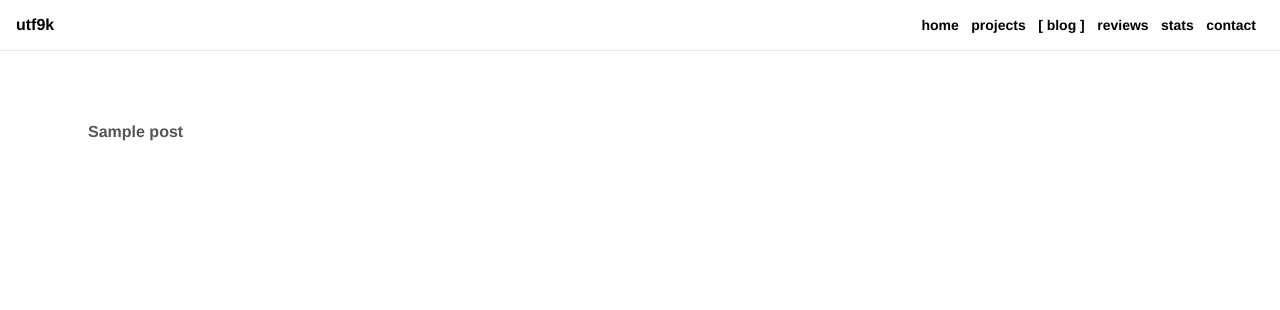
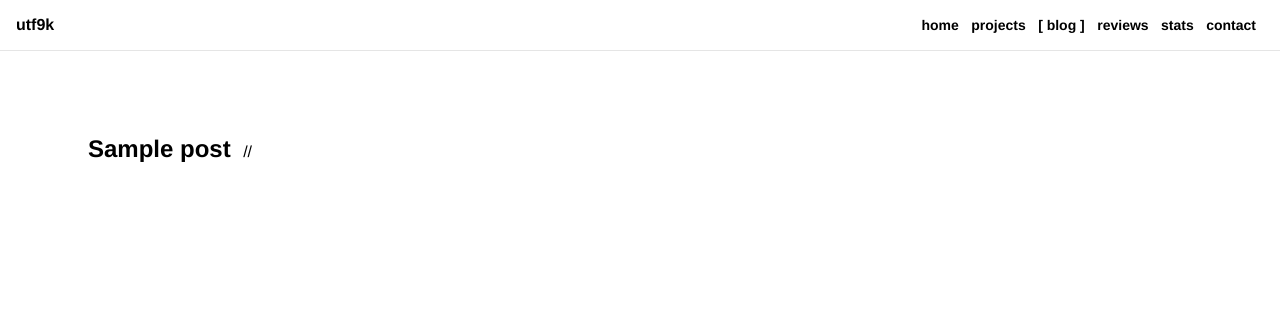
Before and after one commit to marcus-crane/site, a Django app: template blog/templates/blog/list.html in a window 1280 px wide. Shown: the top 310 px of the page. Run offline with Django 3.2, Linux system fonts and the light colour scheme; the template is opened without the code that fills it: values that come from a table or form of the project are taken from there, others are empty; tables that the repository leaves empty hold one stand-in row (values such as "Sample post"); parts of the project's set-up code (start-up, migrations or seed data) failed here and were passed over.

Commit message:
Updated blog list and detail pages

```diff
--- a/blog/templates/blog/list.html
+++ b/blog/templates/blog/list.html
@@ -4,13 +4,13 @@
 {% block blog %}[ blog ]{% endblock %}
 
 {% block content %}
-  <ul class="list ph3 ph5-ns pv4">
-    {% for post in posts %}
-      <li class="dib mr2">
-        <a href="{{ post.slug }}" class="f6 f5-ns b db pa2 link mid-gray hover-hot-pink">{{ post.title }}</a>
-      </li>
-    {% empty %}
-        <b class="db f4 mb1">No posts have been written yet!</b>
-    {% endfor %}
-  </section>
+<section class="pa3 pa4-m pa5-l">
+  {% for post in posts %}
+    <a class="f3 link b no-underline black dib ph2 pv1 {% cycle 'hover-dark-blue' 'hover-blue' 'hover-light-blue' 'hover-green' 'hover-light-green' 'hover-yellow' 'hover-gold' 'hover-orange' 'hover-light-red' 'hover-red' 'hover-hot-pink' 'hover-pink' 'hover-light-purple' 'hover-purple' %}" href="{{ post.slug }}">
+      {{ post.title }}
+    </a> //
+  {% empty %}
+    <b class="db f4 mb1">No posts have been written yet!</b>
+  {% endfor %}
+</section>
 {% endblock %}
--- a/projects/templates/projects/detail.html
+++ b/projects/templates/projects/detail.html
@@ -11,7 +11,7 @@
       <h1 class="b" id="title">{{ project.title }}</h1>
       <div class="meta">
         {% if project.date %}
-        <p id="published_date">This project started life {{ project.time_since }}</p>
+        <p id="published_date">Started {{ project.date.year }}</p>
         {% endif %}
       </div>
     </header>
```
Also changed, not shown: blog/templates/blog/detail.html (+6 -3 lines), projects/templates/projects/list.html (+5 -3 lines).
